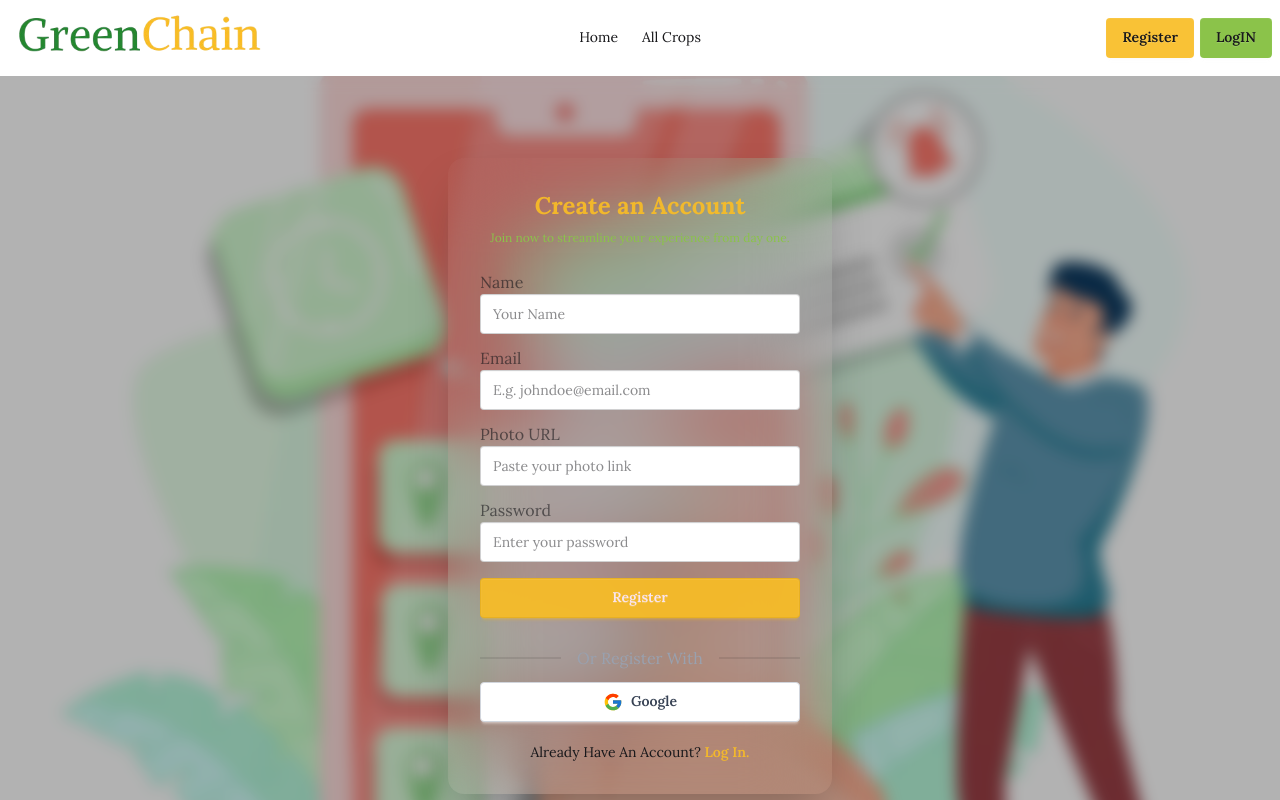
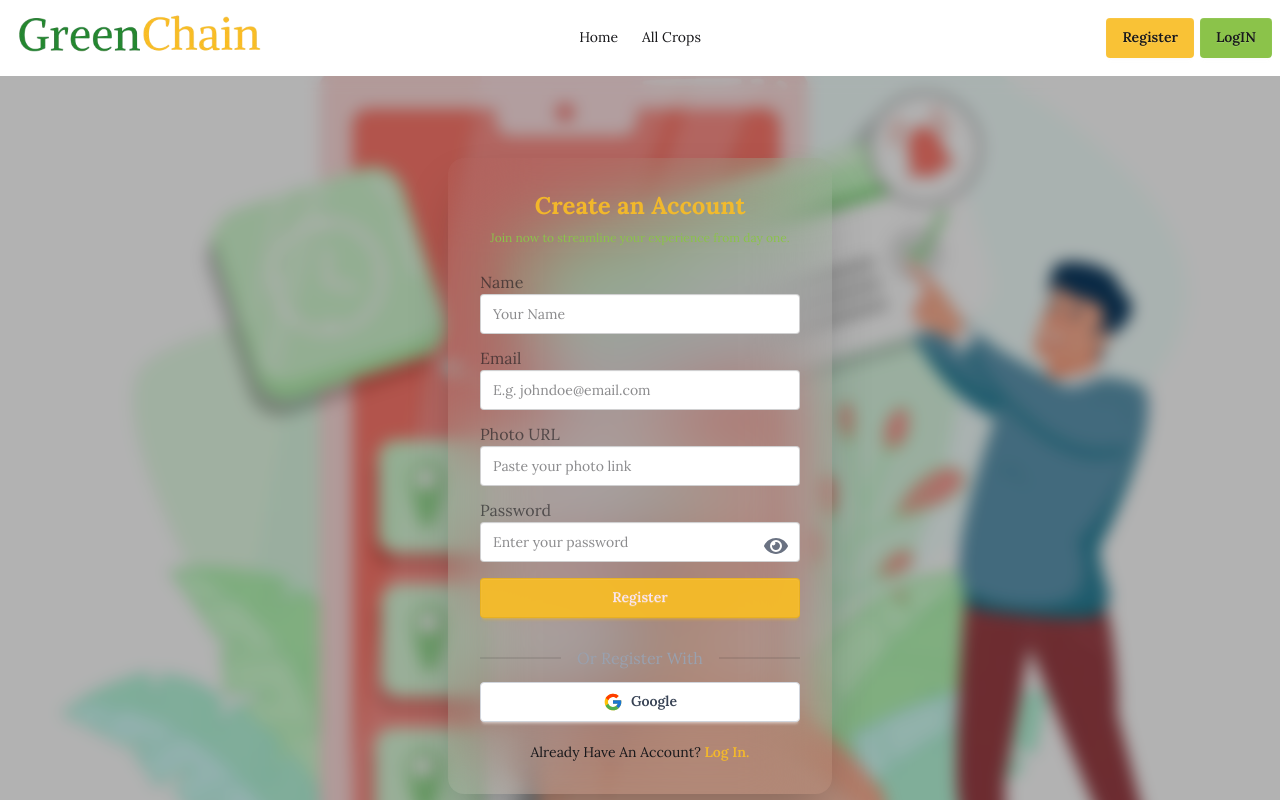
Before and after one commit to MUSTAKIMBIN/Green_Chain_Claint, a React (Vite) app: page /register in a window 1280 px wide. Shown: the top 800 px of the page. Built offline with nearby package versions, Linux system fonts and the light colour scheme; no server answers.

Commit message:
added toggle Eye button logIn and register page

```diff
--- a/src/Pages/LogIN/LogIn.jsx
+++ b/src/Pages/LogIN/LogIn.jsx
@@ -4,10 +4,12 @@ import logInImg from "../../assets/loginImg.jpg";
 import { Link, useNavigate } from "react-router";
 import AuthContext from "../../Auth/AuthContext/AuthContext";
 import toast from "react-hot-toast";
+import { FaRegEyeSlash } from "react-icons/fa";
+import { FaEye } from "react-icons/fa";
 
 const LogIn = () => {
   const navigate = useNavigate();
-  const [show, setShow] = useState(false);
+  const [showPass, setShowPass] = useState(false);
   const { googelLogIn, setUser, userLogIn } = use(AuthContext);
 
   const handleGoogleLogIn = () => {
@@ -84,16 +86,27 @@ const LogIn = () => {
           </div>
 
           {/* Password */}
-          <div className="form-control mb-2">
+          <div className="form-control mb-2 relative">
             <label className="label">
               <span className="label-text">Password</span>
             </label>
             <input
-              type="password"
+              type={showPass ? "text" : "password"}
               name="password"
               placeholder="Enter your password"
               className="input input-bordered w-full"
             />
+            {/* <FaEye /> */}
+            <span
+              onClick={() => setShowPass(!showPass)}
+              className="absolute right-3 top-12 transform -translate-y-1/2 cursor-pointer text-gray-500"
+            >
+              {showPass ? (
+                <FaRegEyeSlash className="text-2xl" />
+              ) : (
+                <FaEye className="text-2xl" />
+              )}
+            </span>
           </div>
 
           <div className="flex justify-between items-center mb-4">
--- a/src/Pages/Register/Register.jsx
+++ b/src/Pages/Register/Register.jsx
@@ -1,12 +1,15 @@
-import React, { use } from "react";
+import React, { use, useState } from "react";
 import { FcGoogle } from "react-icons/fc";
 import registerBg from "../../assets/registerBg.jpg";
 import { Link, useNavigate } from "react-router";
 import AuthContext from "../../Auth/AuthContext/AuthContext";
 import toast from "react-hot-toast";
+import { FaRegEyeSlash } from "react-icons/fa";
+import { FaEye } from "react-icons/fa";
 
 const Register = () => {
   const navigate = useNavigate();
+  const [showPass, setShowPass] = useState(false);
   const { googelLogIn, setUser, createUserWithEmail, updateUserProfile } =
     use(AuthContext);
   const handleGoogleLogIn = () => {
@@ -102,16 +105,26 @@ const Register = () => {
           </div>
 
           {/* Password */}
-          <div className="form-control mb-4">
+          <div className="form-control mb-4 relative">
             <label className="label">
               <span className="label-text">Password</span>
             </label>
             <input
-              type="password"
+              type={showPass ? "text" : "password"}
               name="password"
               placeholder="Enter your password"
               className="input input-bordered w-full"
             />
+            <span
+              onClick={() => setShowPass(!showPass)}
+              className="absolute right-3 top-12 transform -translate-y-1/2 cursor-pointer text-gray-500"
+            >
+              {showPass ? (
+                <FaRegEyeSlash className="text-2xl" />
+              ) : (
+                <FaEye className="text-2xl" />
+              )}
+            </span>
           </div>
 
           {/* Register Button */}
```
